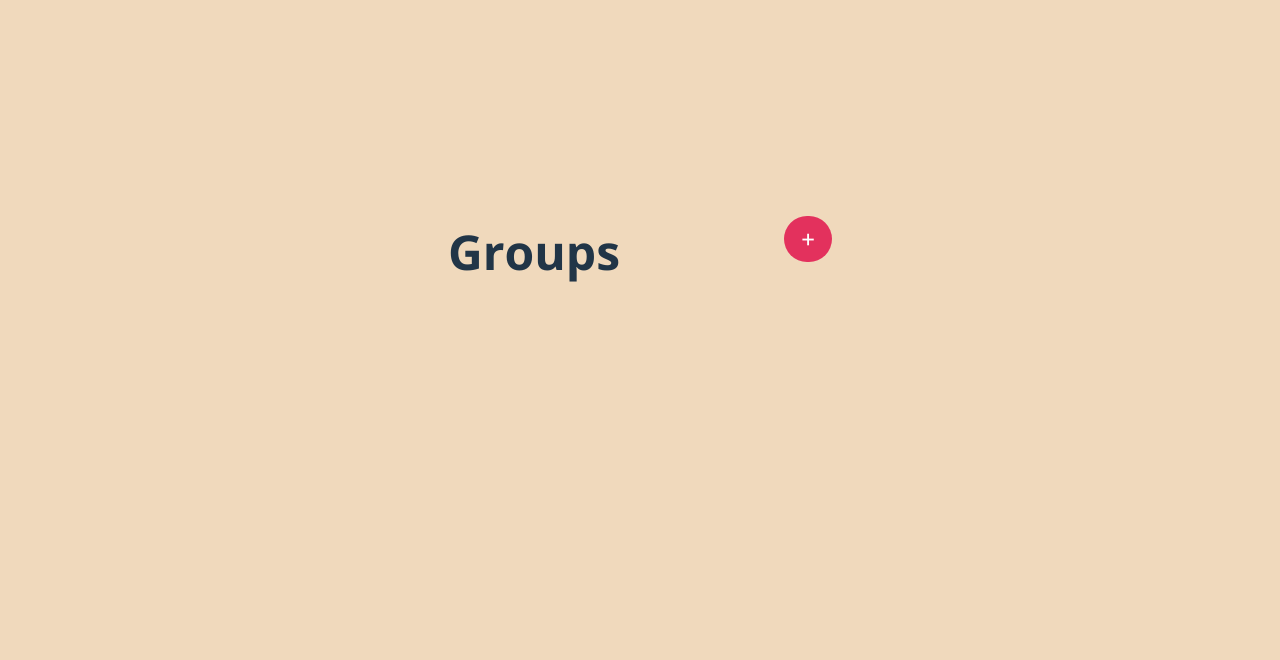
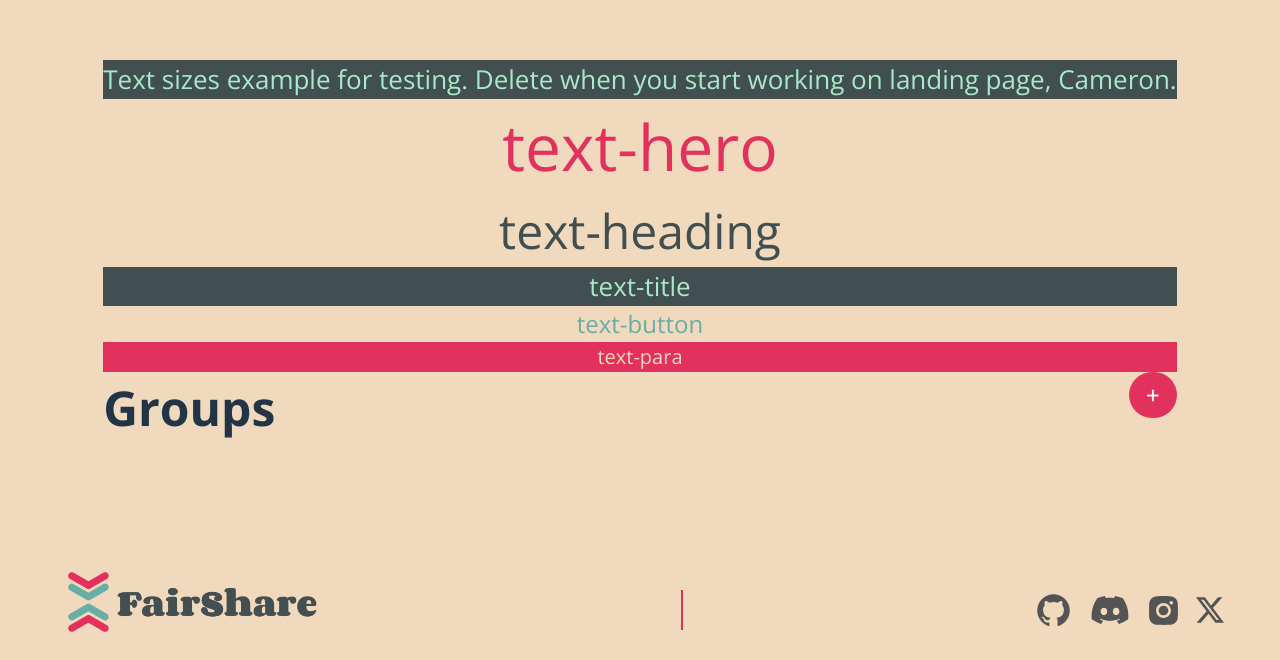
Before and after one commit to chingu-voyages/v51-tier2-team-27, a React (Vite) app in the folder vite-project/: page / in a window 1280 px wide. Shown: the part 140-800 px from the top of the page. Built offline with nearby package versions, Linux system fonts and the light colour scheme.

Commit message:
uncomment homescreen and footer

```diff
--- a/vite-project/src/App.jsx
+++ b/vite-project/src/App.jsx
@@ -41,7 +41,7 @@ function App() {
 
   return (
     <>
-    {/* <HomeScreen />   */}
+    <HomeScreen />
     <CreateGroup
     addGroupModalIsOpen={addGroupModalIsOpen}
     addGroup={addGroup}
@@ -54,7 +54,7 @@ function App() {
       deleteGroup={deleteGroup}
       addGroupModalIsOpen={addGroupModalIsOpen}
     />
-    {/* <Footer /> */}
+    <Footer />
     </>
   )
 }
```
